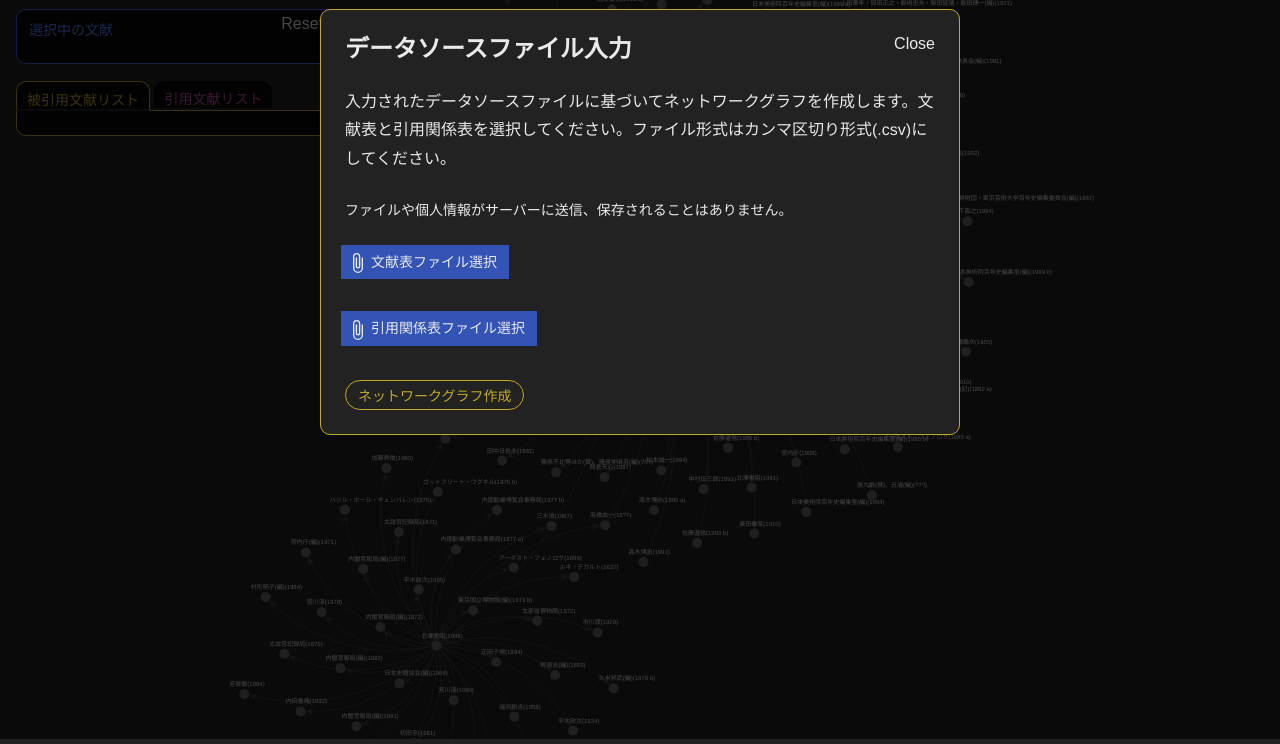
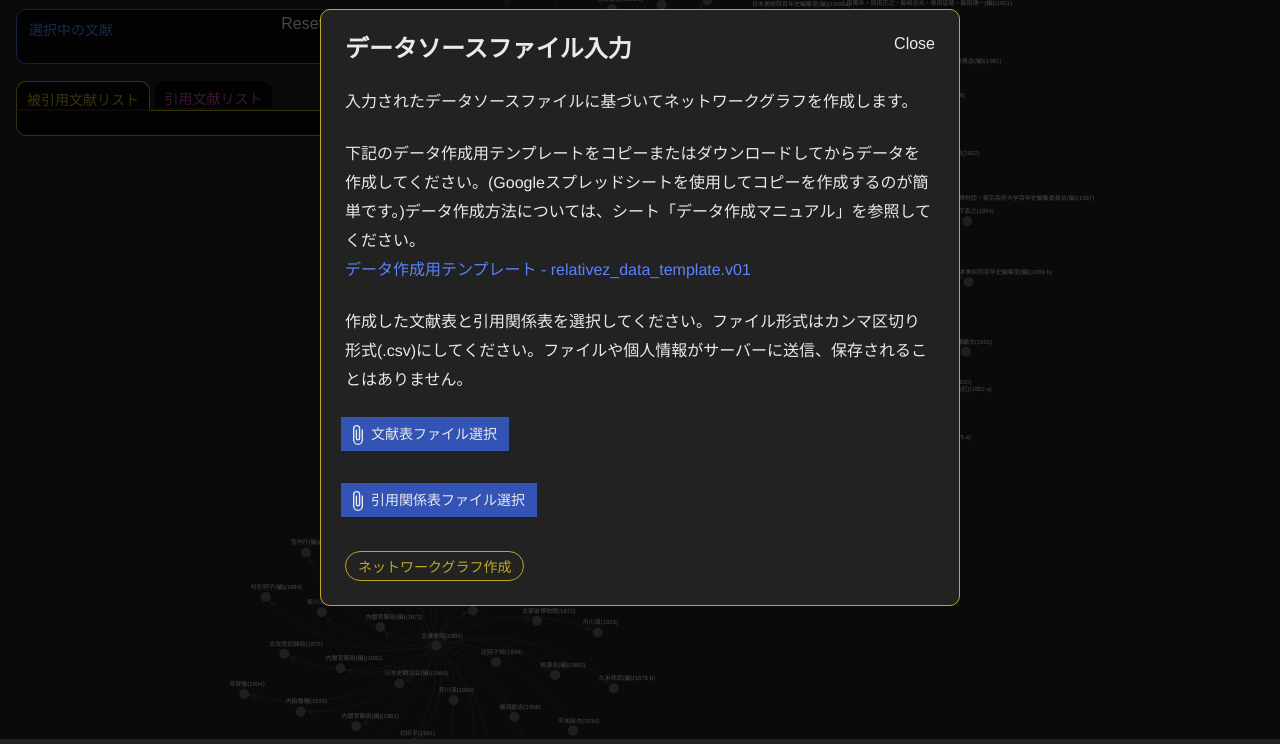
Before and after one commit to mizunoshoji/relativez, a plain HTML site: page index.html in a window 1280 px wide. Both pictures are taken after a click on the button "データソース入力". Shown: the part 61-805 px from the top of the page. Drawn offline with Linux system fonts and the light colour scheme.

Commit message:
データ入力用テンプレートへのリンクを追加

```diff
--- a/css/style.css
+++ b/css/style.css
@@ -44,12 +44,16 @@ p {
 }
 
 a {
-	color: #eaeaea;
+	color: #5983ff;
 	text-decoration: none;
 }
 
 a:hover {
-	color: #bfa925;
+	color: #bfa925 !important;
+}
+
+a:visited {
+	color: #5983ff;
 }
 
 .sub-text {
@@ -372,7 +376,7 @@ header {
 	margin-bottom: 0;
 }
 
-.modal-contents a {
+#twitter-link {
 	color: #1DA1F2;
 }
 
--- a/js/modal.js
+++ b/js/modal.js
@@ -16,8 +16,26 @@ $(function() {
         hidden: 'hidden',
       })
       .append($('<h1>').text('データソースファイル入力'))
-      .append($('<p>').text('入力されたデータソースファイルに基づいてネットワークグラフを作成します。文献表と引用関係表を選択してください。ファイル形式はカンマ区切り形式(.csv)にしてください。'))
-      .append($('<p>').addClass('sub-text').text('ファイルや個人情報がサーバーに送信、保存されることはありません。'))
+      .append($('<p>').text('入力されたデータソースファイルに基づいてネットワークグラフを作成します。'))
+      .append($('<p>')
+        .text('下記のデータ作成用テンプレートをコピーまたはダウンロードしてからデータを作成してください。'+
+              '(Googleスプレッドシートを使用してコピーを作成するのが簡単です。)'+
+              'データ作成方法については、シート「データ作成マニュアル」を参照してください。'
+        )
+        .append($('<br>'))
+        .append($('<a>')
+          .attr({
+            href: 'https://docs.google.com/spreadsheets/d/1AdNFTfCSotEPVilhd1EvE6poh1fSPZ5TjKZYU9LS318/edit?usp=sharing',
+            target: '_blank',
+            rel: 'noopener noreferrer'
+          })
+          .text('データ作成用テンプレート - relativez_data_template.v01 ')
+        )
+      )
+      .append($('<p>').text(
+          '作成した文献表と引用関係表を選択してください。ファイル形式はカンマ区切り形式(.csv)にしてください。'+
+          'ファイルや個人情報がサーバーに送信、保存されることはありません。'
+      ))
       .append($('<div>').addClass('file-input-box').attr('id', 'nodes-input')
       .append($('<input>').attr({
         type: 'file',
@@ -80,6 +98,7 @@ $(function() {
         .text('relativezにデータを提供していただける方はTwitterのDMでご連絡ください。')
         .append($('<br>'))
         .append($('<a>').attr({
+          id: 'twitter-link',
           href: 'https://twitter.com/relativez_2021',
           target: '_blank',
           rel: 'noopener noreferrer'
```
